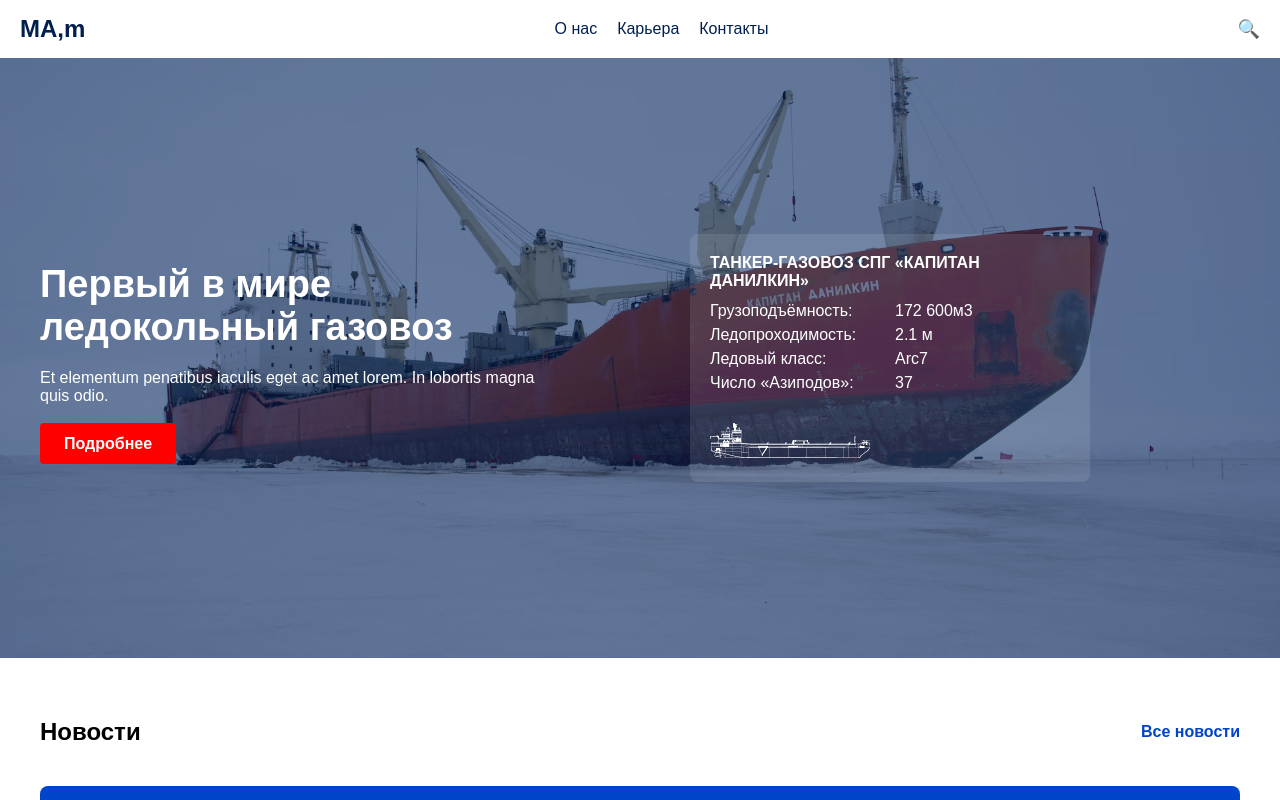
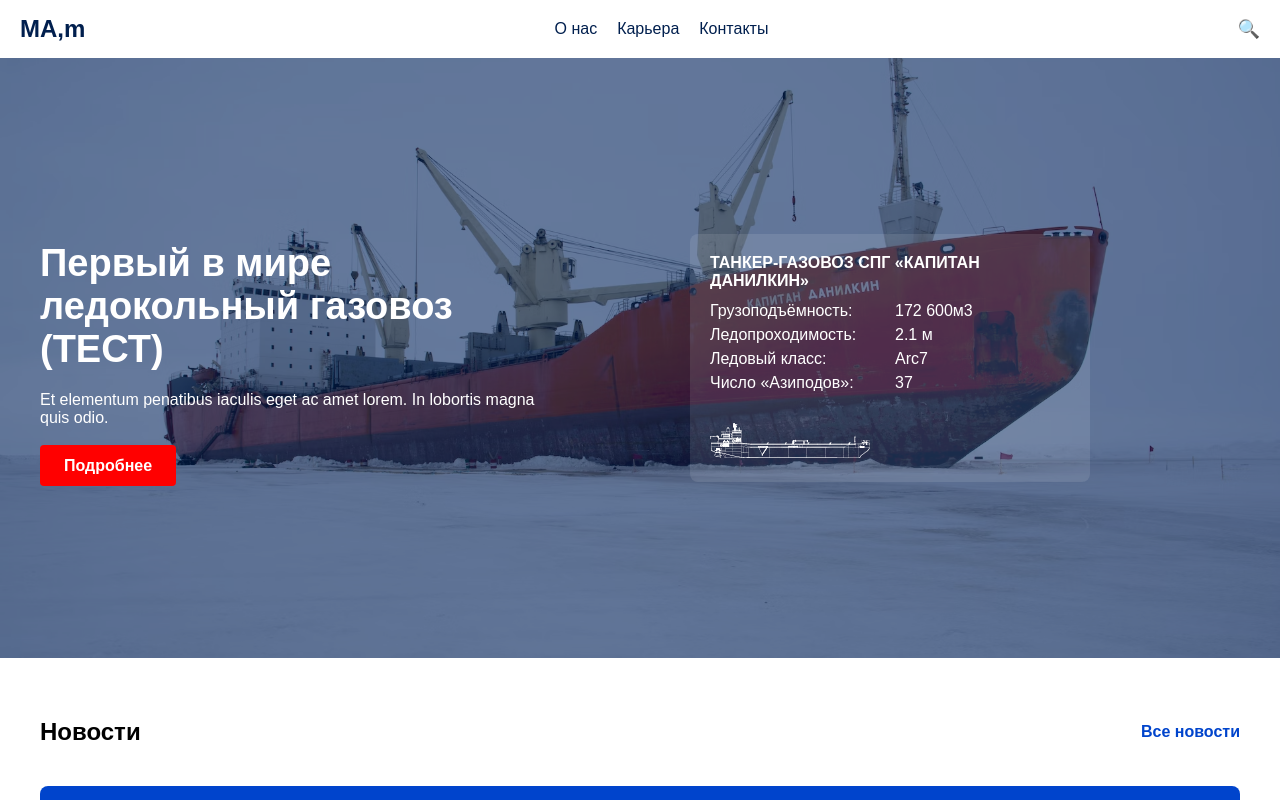
Before and after one commit to niktru95/practiceLayout, a plain HTML site: page index.html in a window 1280 px wide. Shown: the top 800 px of the page. Drawn offline with Linux system fonts and the light colour scheme; no server answers.

Commit message:
Поправил текст

```diff
--- a/index.html
+++ b/index.html
@@ -3,7 +3,7 @@
 <head>
   <meta charset="UTF-8" />
   <meta name="viewport" content="width=device-width, initial-scale=1.0"/>
-  <title>MA,m — Ледокольный газовоз (ТЕСТ)</title>
+  <title>MA,m — Ледокольный газовоз</title>
   <link rel="stylesheet" href="./css/main.css"/>
 </head>
 <body>
@@ -26,7 +26,7 @@
     <div class="hero-overlay">
       <div class="hero-inner">
         <div class="hero-content">
-          <h1>Первый в мире <br> ледокольный газовоз</h1>
+          <h1>Первый в мире <br> ледокольный газовоз (ТЕСТ)</h1>
           <p>Et elementum penatibus iaculis eget ac amet lorem. In lobortis magna quis odio.</p>
           <a href="https://mintrans.gov.ru/press-center/news/9557" class="btn-primary" data-test="more_link">Подробнее</a>
         </div>
```
